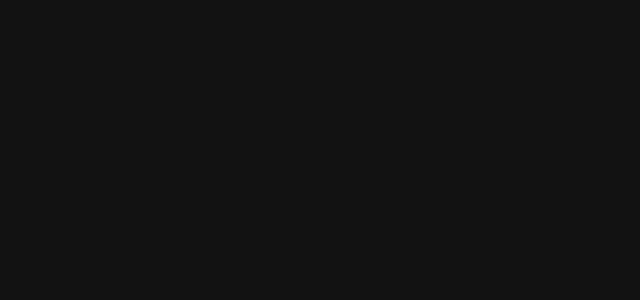
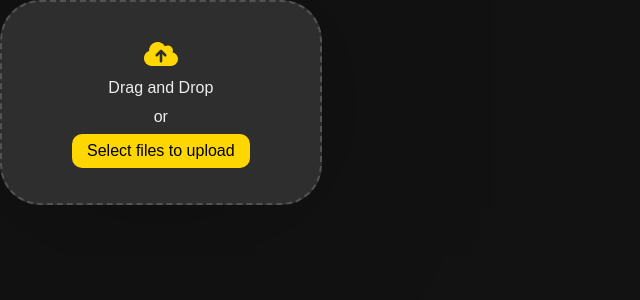
Before and after one commit to kaikyMoura/FileLens_FrontEnd, a Next.js app: page / in a window 1280 px wide. Before the commit this address had no page. Shown: the top 300 px of the page, without its empty margins (0-640 px from the left). Built offline with nearby package versions, Linux system fonts and the light colour scheme.

Commit message:
feat: Create file selector component

```diff
--- /dev/null
+++ b/src/components/FileSelector/index.tsx
@@ -0,0 +1,21 @@
+import { FaCloudArrowUp } from "react-icons/fa6";
+import styles from './styles.module.scss'
+
+const FileSelector = () => {
+
+    return (
+        <form action="" className={styles.fileUploadForm}>
+            <label htmlFor="file" className={styles.fileUploadLabel}>
+                <div className={`${styles.fileUploadDesign}`}>
+                    <FaCloudArrowUp className={styles.icon} fontSize={34} color="gold"/>
+                    <p>Drag and Drop</p>
+                    <p>or</p>
+                    <span className={`font-lg ${styles.browseButton}`}>Select files to upload</span>
+                </div>
+                <input id={styles.fileInput} type="file" />
+            </label>
+        </form>
+    )
+}
+
+export default FileSelector;
--- /dev/null
+++ b/src/components/FileSelector/styles.module.scss
@@ -0,0 +1,36 @@
+.fileUploadForm {
+    width: fit-content;
+    height: fit-content;
+    display: flex;
+    align-items: center;
+    justify-content: center;
+}
+
+.fileUploadLabel {
+    cursor: pointer;
+    background-color: #2e2e2e;
+    padding: 35px 70px;
+    border-radius: 40px;
+    border: 2px dashed rgb(82, 82, 82);
+    box-shadow: 0px 0px 200px -50px rgba(0, 0, 0, 0.719);
+}
+
+.fileUploadDesign {
+    display: flex;
+    flex-direction: column;
+    align-items: center;
+    justify-content: center;
+    gap: 5px;
+}
+
+.browseButton {
+    background-color: gold;
+    padding: 5px 15px;
+    border-radius: 10px;
+    color: black;
+    transition: all 0.3s;
+}
+
+#fileInput {
+    display: none;
+}
--- a/src/components/Input/index.tsx
+++ b/src/components/Input/index.tsx
@@ -1,7 +1,6 @@
 import { ChangeEventHandler, MouseEventHandler, useState } from 'react';
 import { FaLock, FaUnlock } from 'react-icons/fa6';
 import styles from './styles.module.scss';
-import { FaCheckSquare, FaRegCheckSquare } from 'react-icons/fa';
 
 export interface InputProps {
     onClick?: MouseEventHandler<HTMLInputElement>;
--- a/src/contexts/AuthContextProvider/index.tsx
+++ b/src/contexts/AuthContextProvider/index.tsx
@@ -34,26 +34,26 @@
         };
     }, [handleRouteChange, handleRouteComplete, router.events]);
 
-    const handleAuthentication = useCallback(async () => {
-        setLoading(true);
+    // const handleAuthentication = useCallback(async () => {
+    //     setLoading(true);
 
-        if (!token) {
-            if (!publicPages.includes(router.pathname)) {
-                setIsAuthenticated(false);
-                router.replace("/login");
-            } else {
-                setIsAuthenticated(false);
-            }
-        } else {
-            setIsAuthenticated(true);
-        }
+    //     if (!token) {
+    //         if (!publicPages.includes(router.pathname)) {
+    //             setIsAuthenticated(false);
+    //             router.replace("/login");
+    //         } else {
+    //             setIsAuthenticated(false);
+    //         }
+    //     } else {
+    //         setIsAuthenticated(true);
+    //     }
 
-        setLoading(false);
-    }, [token, router.pathname, setLoading]);
+    //     setLoading(false);
+    // }, [token, router.pathname, setLoading]);
 
-    useEffect(() => {
-        handleAuthentication();
-    }, [token, router.pathname, handleAuthentication]);
+    // useEffect(() => {
+    //     handleAuthentication();
+    // }, [token, router.pathname, handleAuthentication]);
 
     return (
         <AppContext.Provider value={{ isAuthenticated, setIsAuthenticated }}>
--- a/src/pages/index.tsx
+++ b/src/pages/index.tsx
@@ -4,6 +4,7 @@
 import { useThemeContext } from "@/contexts/ThemeContextProvider"
 import { useEffect } from "react"
 import Card from "@/components/Card"
+import FileSelector from "@/components/FileSelector"
 
 const Home = () => {
     const { setLoading } = useLoadingContext()
@@ -12,15 +13,11 @@
     useEffect(() => { }, [theme, toggleTheme])
 
     return (<>
-        {/* <div className={`flex gap-6 ${styles.container}`}>
+        <div className={styles.container}>
             <Card className={styles.card} pages={1}>
-                <div></div>
-                <div></div>
+                <FileSelector />
             </Card>
-            <button onClick={() => Cookies.remove('Token')}>Sair</button>
-            <button onClick={() => setLoading(true)}>carregar</button>
-            <button onClick={toggleTheme}>{theme === 'dark' ? "🌙 Modo Escuro" : "☀️ Modo Claro"} </button>
-        </div> */}
+        </div>
     </>)
 }
 
--- a/src/pages/login/index.tsx
+++ b/src/pages/login/index.tsx
@@ -43,7 +43,7 @@
                         <u className="font-medium cursor-pointer ml-2">click here</u>
                     </div>
                     <div className="mt-4 flex">
-                        <p className="font-medium">First account ?</p>
+                        <p className="font-medium">First access ?</p>
                         <Link className="font-medium cursor-pointer ml-2" href={"/registration"}><ul>click here</ul></Link>
                     </div>
                 </div>
--- a/src/pages/styles.module.scss
+++ b/src/pages/styles.module.scss
@@ -2,26 +2,13 @@
     button {
         color: var(--text-color);
     }
+    width: fit-content;
+    height: fit-content;
+    display: flex;
+    align-items: center;
+    justify-content: center;
 }
 
 .card {
-    justify-self: center;
-    align-self: center;
-    scale: calc(0.9);
-    background-color: #2e2e2e;
-    padding: 26px;
-    width: 30em;
-    border-radius: 10px;
-
-    & .icon svg {
-        padding: 6px;
-        border-radius: 10px;
-        background-color: #2699ef;
-
-    }
-
-    & .icon h3 {
-        color: #fff;
-    }
 
 }
```
